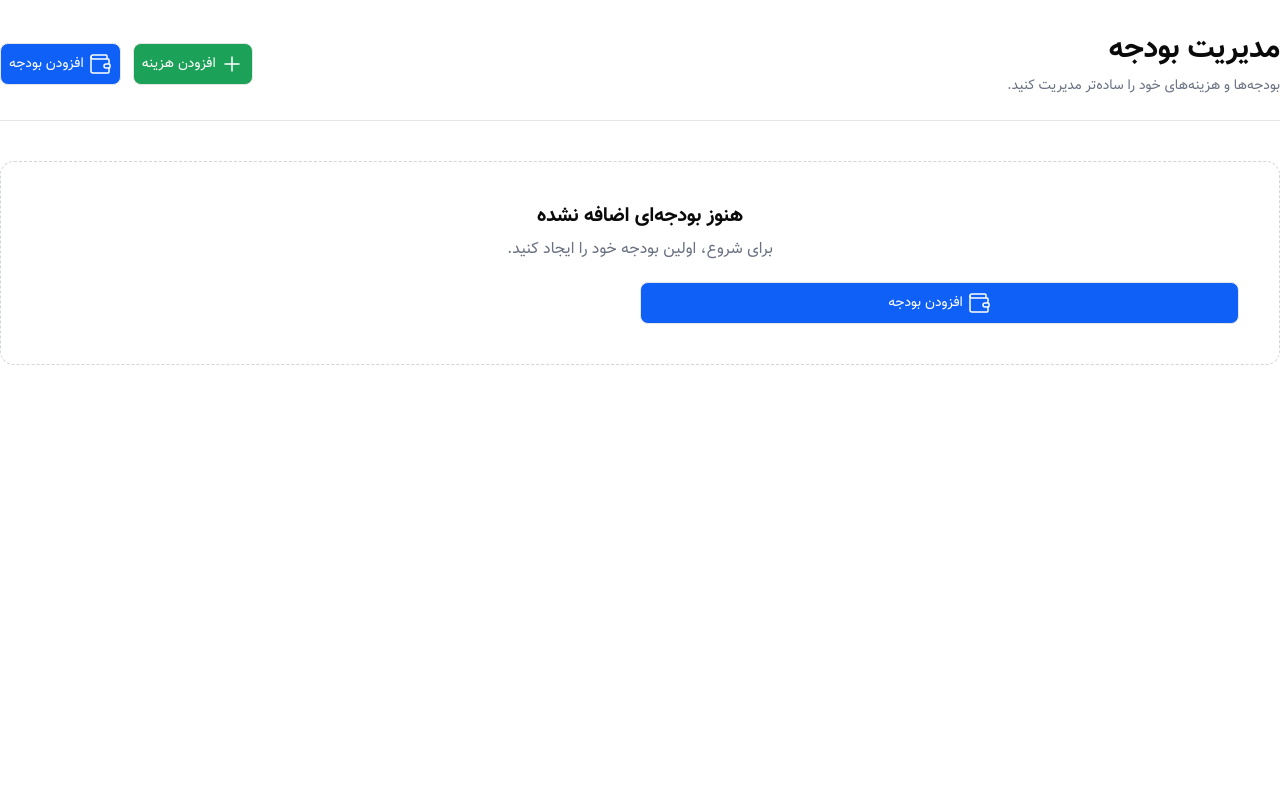
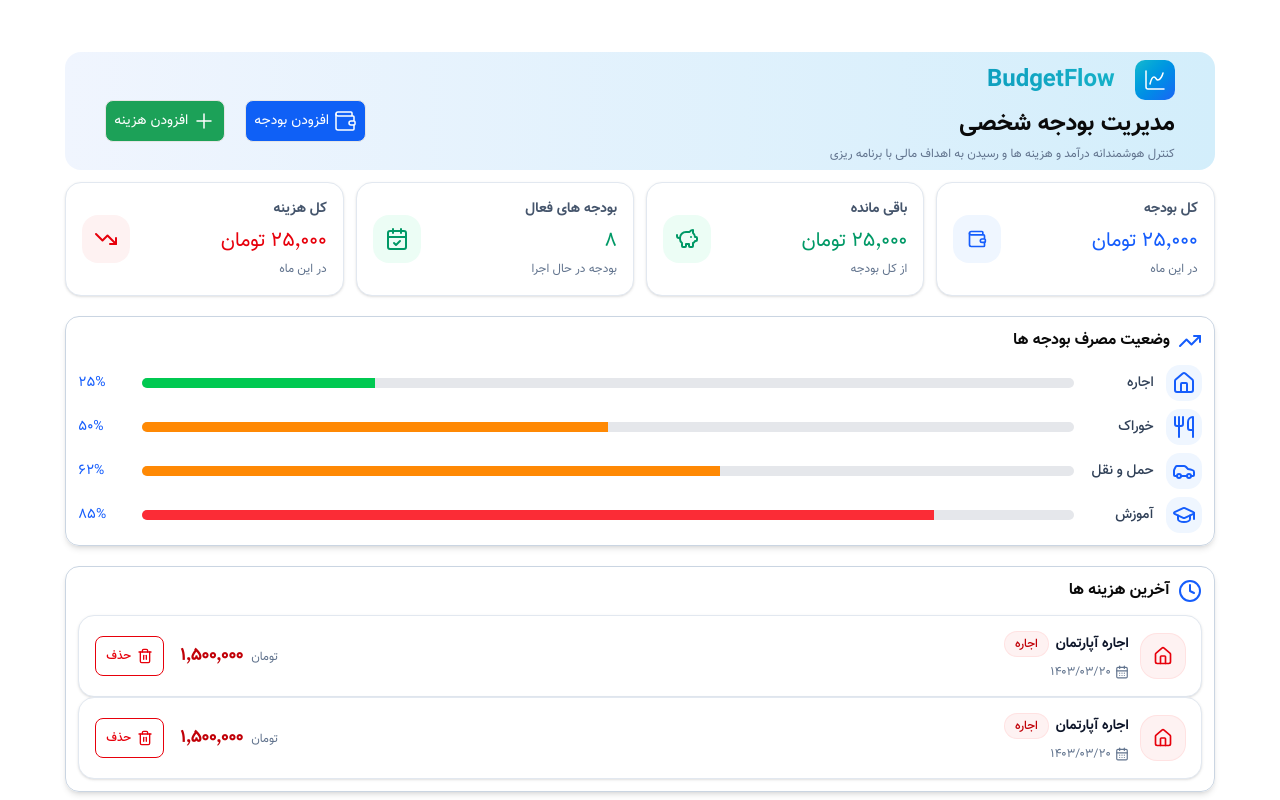
Before and after one commit to MohammadSoleimanikia/budget-app, a React (Vite) app: page / in a window 1280 px wide. Shown: the top 800 px of the page. Built offline with nearby package versions, Linux system fonts and the light colour scheme.

Commit message:
add recent expenses

```diff
--- a/src/App.tsx
+++ b/src/App.tsx
@@ -1,28 +1,52 @@
 import AddBudgetModal from "./components/AddBudgetModal";
 import BudgetCard from "./components/BudgetCard";
 import { useBudgets } from "./hooks/useBudgets";
-import AddExpenseModal from "./components/AddExpenseModal";
 import TotalCard from "./components/TotalCard";
+import Header from "./components/header/Header";
+import StatsCard from "./components/stats/StatsCard";
+import BudgetUsage from "./components/budgetUsage/BudgetUsage";
+import { CalendarCheck, PiggyBank, TrendingDown } from "lucide-react";
+import RecentExpenses from "./components/recentExpenses/RecentExpenses";
 
 function App() {
     const { budgets, getBudgetExpenses } = useBudgets();
-
     return (
-        <div className="container mx-auto min-h-screen px-3 py-8 sm:px-0">
-            <header className="mb-10 flex flex-col gap-4 border-b pb-6 sm:flex-row sm:items-center sm:justify-between">
-                <div>
-                    <h1 className="text-3xl font-bold">مدیریت بودجه</h1>
-                    <p className="mt-2 text-sm text-gray-500">
-                        بودجه‌ها و هزینه‌های خود را ساده‌تر مدیریت کنید.
-                    </p>
+        <div
+            className="container rounded-3xl
+                        mt-5 w-11/12 mx-auto min-h-screen px-3 py-8
+                        bg-linear-to-br md:bg-none from-[#EFF4FE] to-white  "
+        >
+            <Header />
+            <div className="grid grid-cols-2 md:grid-cols-4 gap-3 my-3">
+                <StatsCard
+                    title="کل بودجه"
+                    value={`${(25000).toLocaleString("fa-IR")} تومان`}
+                    description="در این ماه"
+                />
+                <StatsCard
+                    icon={<PiggyBank />}
+                    tone="green"
+                    title="باقی مانده"
+                    value={`${(25000).toLocaleString("fa-IR")} تومان`}
+                    description="از کل بودجه"
+                />
+                <StatsCard
+                    icon={<CalendarCheck />}
+                    tone="green"
+                    title="بودجه های فعال"
+                    value={8}
+                    description="بودجه در حال اجرا"
+                />
+                <StatsCard
+                    icon={<TrendingDown />}
+                    tone="red"
+                    title="کل هزینه"
+                    value={`${(25000).toLocaleString("fa-IR")} تومان`}
+                    description="در این ماه"
+                />
             </div>
-
-                <div className="flex gap-3">
-                    <AddExpenseModal variant="secondary" />
-                    <AddBudgetModal />
-                </div>
-            </header>
-
+            <BudgetUsage />
+            <RecentExpenses />
             {budgets.length === 0 ? (
                 <div className="rounded-xl border border-dashed border-gray-300 p-10 text-center">
                     <h2 className="text-xl font-semibold">
--- /dev/null
+++ b/src/components/recentExpenses/RecentExpenseItem.tsx
@@ -0,0 +1,136 @@
+import type { ReactNode } from "react";
+import { CalendarDays, Trash2 } from "lucide-react";
+
+import Button from "../ui/Button";
+import { cn } from "@/lib/utils";
+
+type ExpenseTone = "red" | "green" | "blue" | "orange" | "purple" | "slate";
+
+const toneClasses = {
+    red: {
+        icon: "bg-red-50 text-red-600 ring-red-100",
+        badge: "bg-red-50 text-red-700 ring-red-100",
+        amount: "text-red-700",
+    },
+    green: {
+        icon: "bg-emerald-50 text-emerald-600 ring-emerald-100",
+        badge: "bg-emerald-50 text-emerald-700 ring-emerald-100",
+        amount: "text-emerald-700",
+    },
+    blue: {
+        icon: "bg-blue-50 text-blue-600 ring-blue-100",
+        badge: "bg-blue-50 text-blue-700 ring-blue-100",
+        amount: "text-blue-700",
+    },
+    orange: {
+        icon: "bg-orange-50 text-orange-600 ring-orange-100",
+        badge: "bg-orange-50 text-orange-700 ring-orange-100",
+        amount: "text-orange-700",
+    },
+    purple: {
+        icon: "bg-purple-50 text-purple-600 ring-purple-100",
+        badge: "bg-purple-50 text-purple-700 ring-purple-100",
+        amount: "text-purple-700",
+    },
+    slate: {
+        icon: "bg-slate-100 text-slate-600 ring-slate-200",
+        badge: "bg-slate-100 text-slate-700 ring-slate-200",
+        amount: "text-slate-800",
+    },
+} satisfies Record<
+    ExpenseTone,
+    {
+        icon: string;
+        badge: string;
+        amount: string;
+    }
+>;
+
+type RecentExpenseItemProps = {
+    icon?: ReactNode;
+    expenseName: string;
+    date: string;
+    budgetName: string;
+    amount: number;
+    tone?: ExpenseTone;
+    onDelete?: () => void;
+};
+
+export default function RecentExpenseItem({
+    icon = <CalendarDays className="size-5" />,
+    expenseName,
+    date,
+    budgetName,
+    amount,
+    tone = "slate",
+    onDelete,
+}: RecentExpenseItemProps) {
+    return (
+        <article className="group flex flex-col items-stretch justify-between gap-4 rounded-2xl border border-slate-200 bg-white p-4 shadow-sm transition-all duration-200 hover:-translate-y-0.5 hover:border-slate-300 hover:bg-slate-50 hover:shadow-md md:flex-row md:items-center">
+            {/* right side / expense info */}
+            <div className="flex min-w-0 flex-1 items-center gap-3">
+                <div
+                    className={cn(
+                        "flex size-11 shrink-0 items-center justify-center rounded-2xl ring-1 transition-transform duration-200 group-hover:scale-105",
+                        toneClasses[tone].icon,
+                    )}
+                    aria-hidden="true"
+                >
+                    {icon}
+                </div>
+
+                <div className="min-w-0 flex-1">
+                    <div className="flex flex-wrap items-center gap-2">
+                        <h3 className="max-w-full truncate text-sm font-semibold text-slate-900">
+                            {expenseName}
+                        </h3>
+
+                        <span
+                            className={cn(
+                                "shrink-0 rounded-full px-2.5 py-1 text-xs font-medium ring-1",
+                                toneClasses[tone].badge,
+                            )}
+                        >
+                            {budgetName}
+                        </span>
+                    </div>
+
+                    <div className="mt-2 flex flex-wrap items-center gap-2">
+                        <span className="flex items-center gap-1 text-xs text-slate-500">
+                            <CalendarDays className="size-3.5" />
+                            {date}
+                        </span>
+                    </div>
+                </div>
+            </div>
+
+            {/* left side / amount + action */}
+            <div className="flex items-center justify-between gap-4 border-t border-slate-100 pt-3 md:min-w-52 md:justify-end md:border-t-0 md:pt-0">
+                <div className="flex shrink-0 items-baseline gap-2 text-left">
+                    <p className="text-xs text-slate-500">تومان</p>
+
+                    <p
+                        className={cn(
+                            "text-lg font-bold tracking-tight",
+                            toneClasses[tone].amount,
+                        )}
+                    >
+                        {amount.toLocaleString("fa-IR")}
+                    </p>
+                </div>
+
+                {onDelete && (
+                    <Button
+                        type="button"
+                        variant="remove"
+                        onClick={onDelete}
+                        className="flex shrink-0 items-center gap-1.5 px-2.5 py-1.5 text-xs"
+                    >
+                        <Trash2 className="size-4" />
+                        حذف
+                    </Button>
+                )}
+            </div>
+        </article>
+    );
+}
--- /dev/null
+++ b/src/components/recentExpenses/RecentExpenses.tsx
@@ -0,0 +1,31 @@
+import { Clock4, Home } from "lucide-react";
+import RecentExpenseItem from "./RecentExpenseItem";
+
+export default function RecentExpenses() {
+    return (
+        <div className="w-full border my-5 p-3 shadow-md border-slate-300 rounded-xl">
+            <div className=" mb-3 flex items-center gap-2">
+                <Clock4 className="text-blue-600" />
+                <h2 className="font-semibold">آخرین هزینه ها</h2>
+            </div>
+            <RecentExpenseItem
+                expenseName="اجاره آپارتمان"
+                date="۱۴۰۳/۰۳/۲۰"
+                budgetName="اجاره"
+                amount={1500000}
+                icon={<Home className="size-5" />}
+                tone="red"
+                onDelete={() => console.log("test")}
+            />
+            <RecentExpenseItem
+                expenseName="اجاره آپارتمان"
+                date="۱۴۰۳/۰۳/۲۰"
+                budgetName="اجاره"
+                amount={1500000}
+                icon={<Home className="size-5" />}
+                tone="red"
+                onDelete={() => console.log("test")}
+            />
+        </div>
+    );
+}
```
